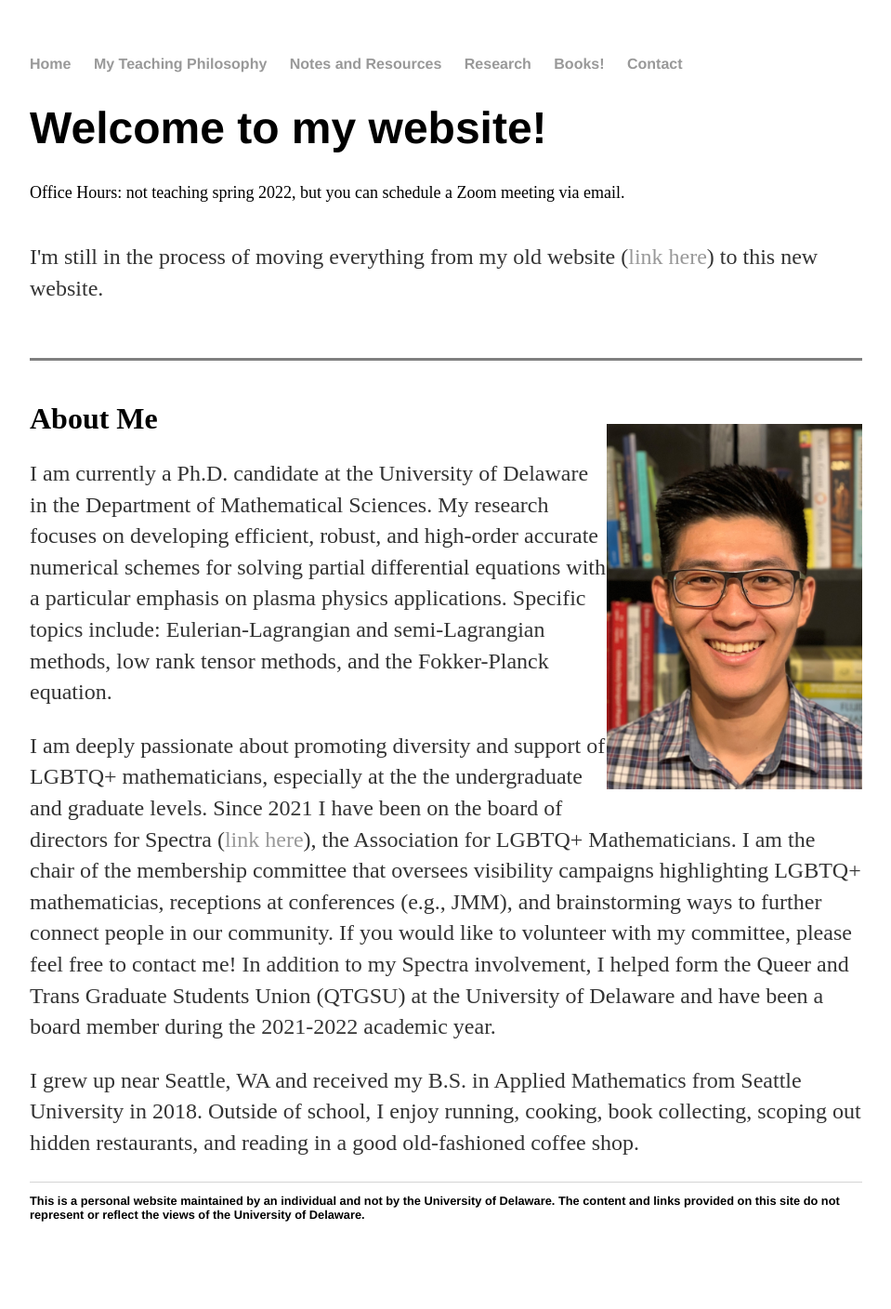
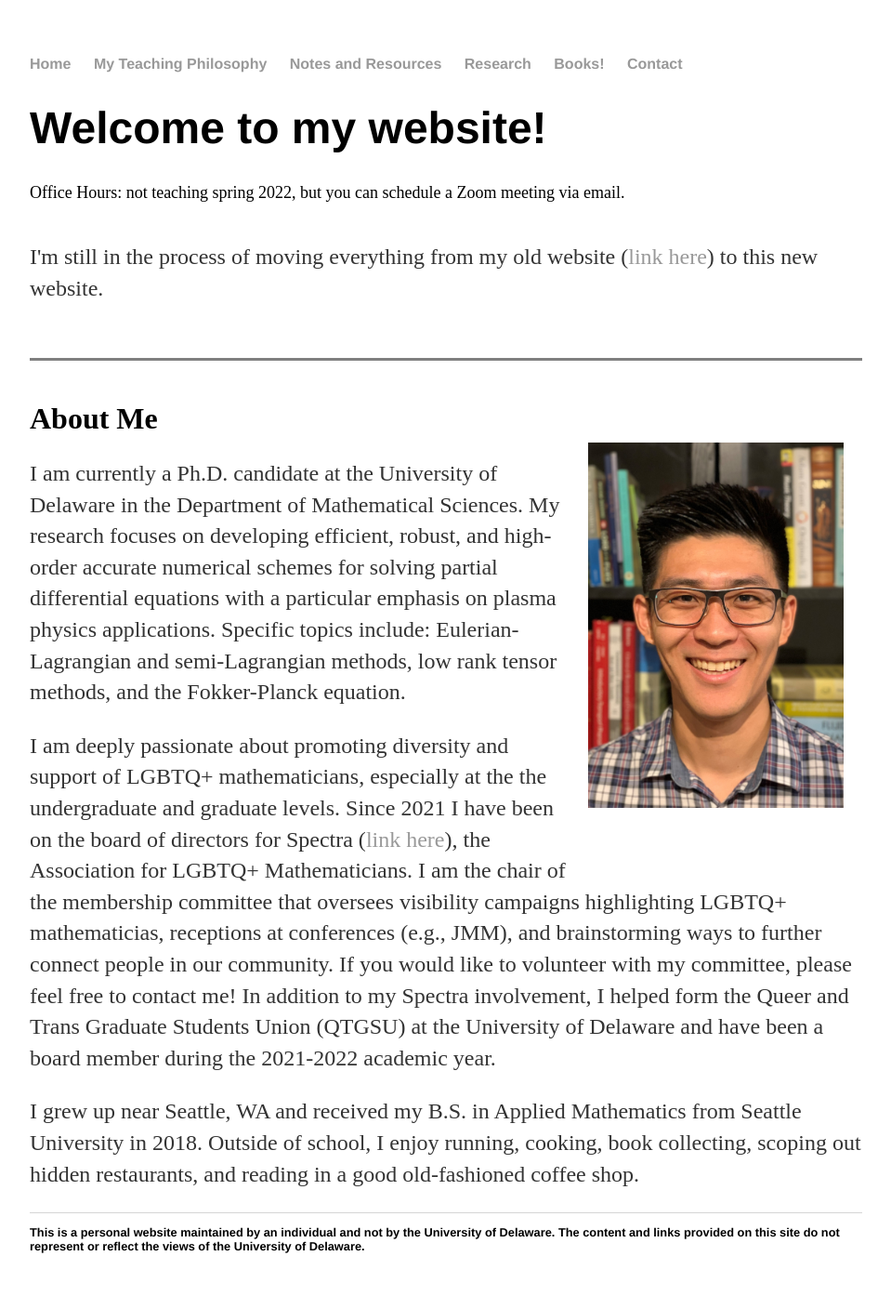
Before and after one commit to jhknakao/jhknakao.github.io, a Jekyll site: the page built from index.html, in a window 1280 px wide. Shown: the whole page at 93% size, without its empty margins (160-1119 px from the left). Built offline with Jekyll 4.4.1, drawn with Linux system fonts in a browser that asks for light colours; before the commit the page ends 1374 px from its top, so only the background shows below that.

Commit message:
Update index.html

```diff
--- a/index.html
+++ b/index.html
@@ -15,7 +15,7 @@
 	<br>
 
 	<br>
-	<p style="float: right;"><img src="images/Nakao_headshot.jpg" width="275" height=auto></p>
+	<p style="padding:20px;float:right;"><img src="images/Nakao_headshot.jpg" width="275" height=auto></p>
 	<font size="6"><b>About Me</b></font>
 	<br>
 	<p>
```
